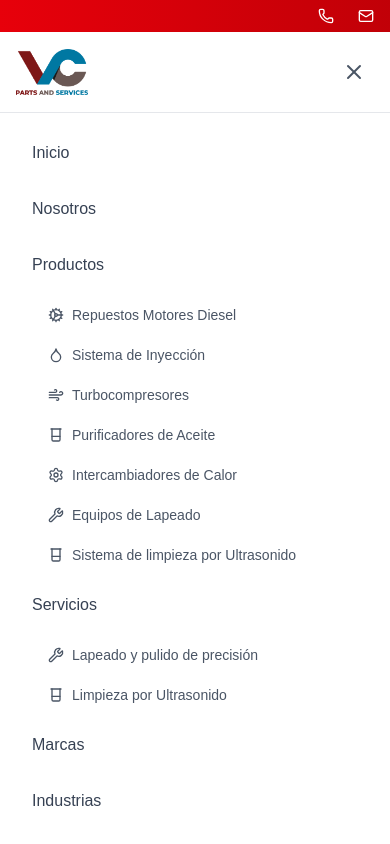
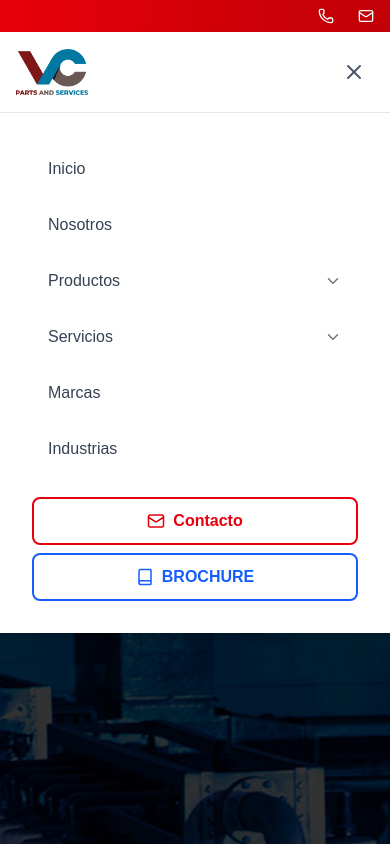
Before and after one commit to alancueva/vcpartsandservices, a Next.js app: page / in a window 390 px wide. Both pictures are taken after a click on the button 354 px from the left and 72 px from the top of the page. Shown: the top 844 px of the page. Built offline with nearby package versions, Linux system fonts and the light colour scheme.

Commit message:
actualiza la estructura del componente Navbar para mejorar la organización del código

```diff
--- a/src/components/navbar.tsx
+++ b/src/components/navbar.tsx
@@ -212,32 +212,51 @@ export default function Navbar() {
                 {isMobileMenuOpen && (
                     <div className="lg:hidden bg-white border-t border-gray-200 animate-slideDown">
                         <div className="max-w-7xl mx-auto px-4 py-4 space-y-2">
-                            {navLinks.map((link) => (
+                            <div className="max-h-[80vh] overflow-y-auto max-w-7xl mx-auto px-4 py-4 space-y-2 scrollbar-thin scrollbar-thumb-gray-300 scrollbar-track-transparent">
+                                {navLinks.map((link) => {
+                                    const isDropdownOpen = activeDropdown === link.dropdown;
+
+                                    return (
                                         <div key={link.nombre}>
-                                    <a
-                                        href={link.href}
-                                        className="block px-4 py-3 text-gray-700 hover:bg-red-50 hover:text-red-600 rounded-lg font-medium transition"
-                                        onClick={() => !link.dropdown && setIsMobileMenuOpen(false)}
+                                            <button
+                                                onClick={() => {
+                                                    if (link.dropdown) {
+                                                        setActiveDropdown(isDropdownOpen ? null : link.dropdown);
+                                                    } else {
+                                                        setIsMobileMenuOpen(false);
+                                                    }
+                                                }}
+                                                className="w-full flex justify-between items-center px-4 py-3 text-gray-700 hover:bg-red-50 hover:text-red-600 rounded-lg font-medium transition"
                                             >
-                                        {link.nombre}
-                                    </a>
+                                                <span>{link.nombre}</span>
                                                 {link.dropdown && (
-                                        <div className="ml-4 mt-2 space-y-1">
+                                                    <ChevronDown
+                                                        size={18}
+                                                        className={`transform transition-transform duration-200 ${isDropdownOpen ? "rotate-180 text-red-600" : "text-gray-500"
+                                                            }`}
+                                                    />
+                                                )}
+                                            </button>
+
+                                            {/* Subitems desplegables */}
+                                            {link.dropdown && isDropdownOpen && (
+                                                <div className="ml-6 mt-2 space-y-2 border-l-2 border-red-100 pl-3 animate-fadeIn">
                                                     {(link.dropdown === 'productos' ? productos : servicios).map((item) => (
-                                                <a
+                                                        <Link
                                                             key={item.nombre}
-                                                    href="#"
-                                                    className="flex items-center gap-2 px-4 py-2 text-sm text-gray-600 hover:bg-gray-50 rounded-lg"
+                                                            href={item.href}
+                                                            className="flex items-center gap-2 px-2 py-2 text-sm text-gray-600 hover:bg-gray-50 rounded-lg"
                                                             onClick={() => setIsMobileMenuOpen(false)}
                                                         >
-                                                    <item.icon size={16} />
+                                                            <item.icon size={16} className="text-red-500" />
                                                             {item.nombre}
-                                                </a>
+                                                        </Link>
                                                     ))}
                                                 </div>
                                             )}
                                         </div>
-                            ))}
+                                    );
+                                })}
                                 <div className="pt-4 space-y-2">
 
                                     <Link
@@ -261,6 +280,7 @@ export default function Navbar() {
                                 </div>
                             </div>
                         </div>
+                    </div>
                 )}
             </nav>
         </>
```
Lines whose indentation alone changed are shown as unchanged.
